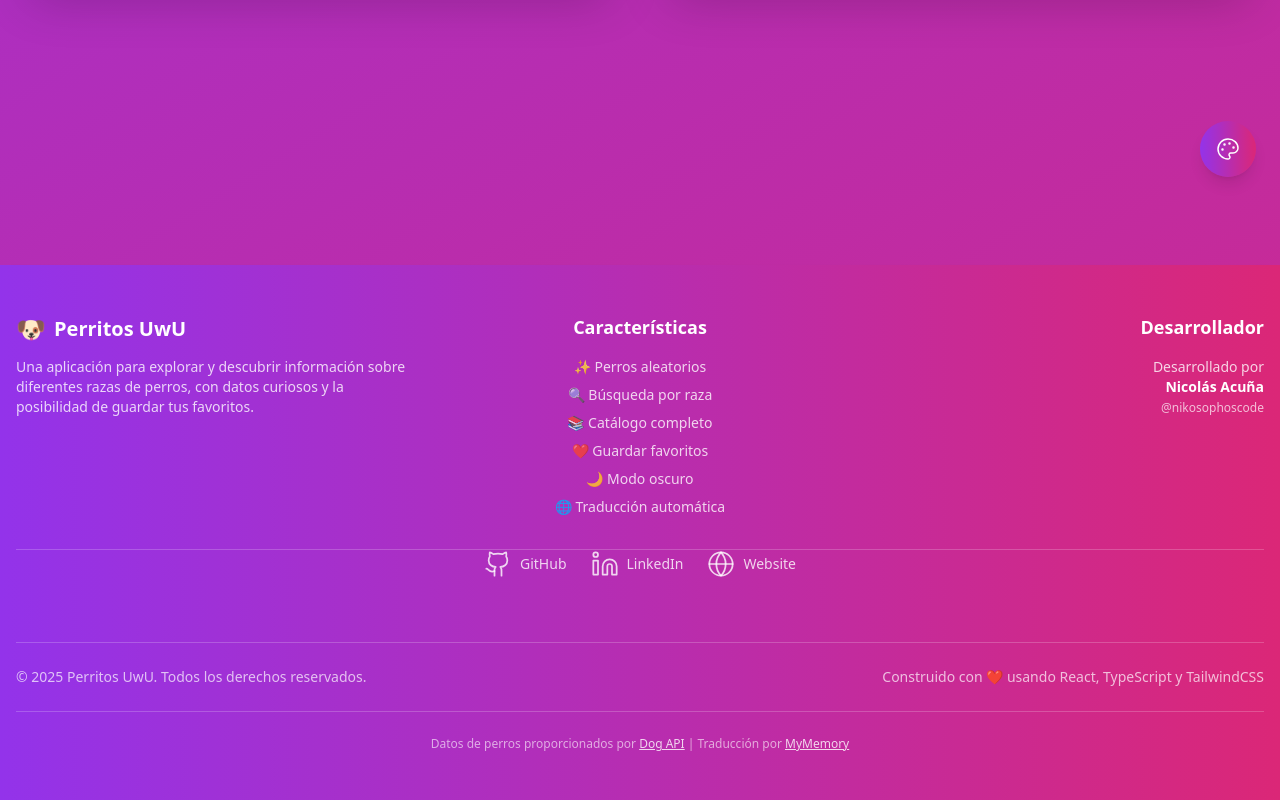
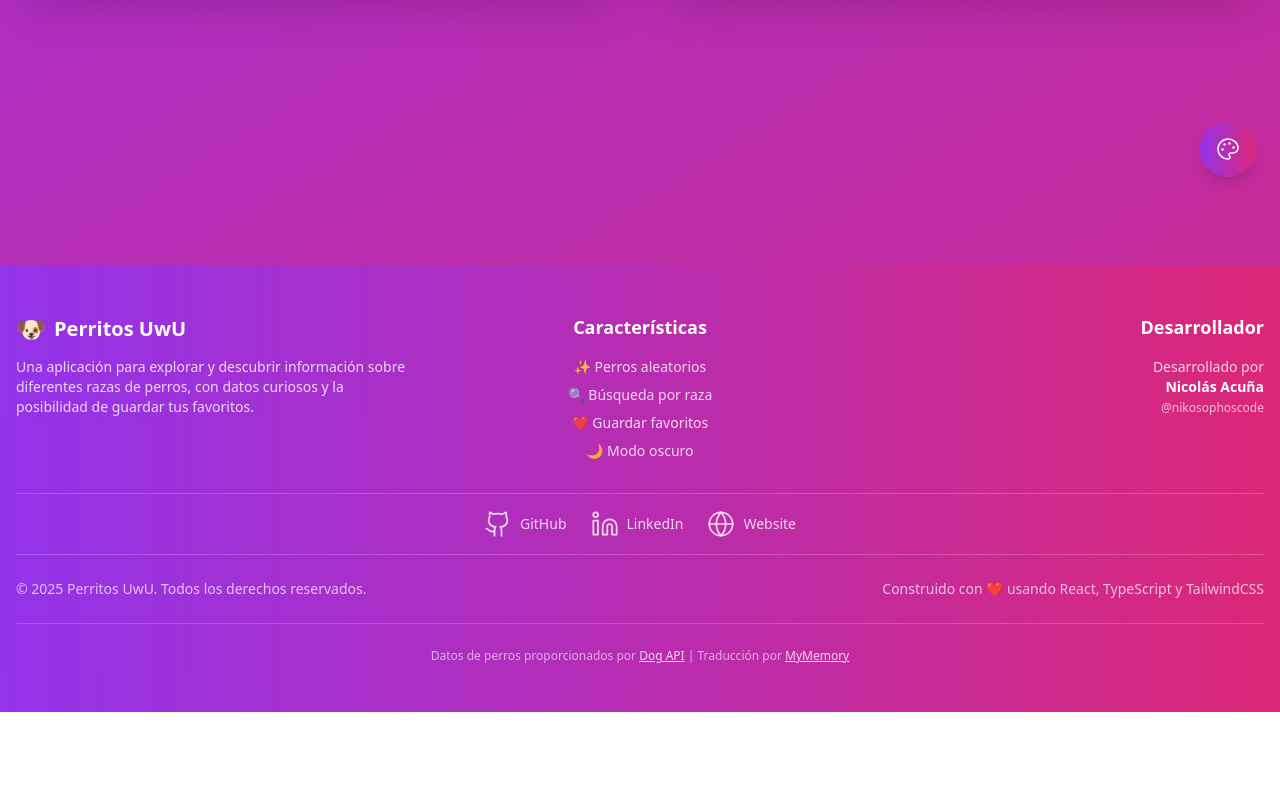
Before and after one commit to NikosophosCode/cute-dogs, a React (Vite) app: page / in a window 1280 px wide. Shown: the part 599-1399 px from the top of the page. After the commit the page ends 1311 px from the top, so only its background shows below. Built offline with nearby package versions, Linux system fonts and the light colour scheme.

Commit message:
bug: corrected padding of social links

```diff
--- a/src/components/Footer.tsx
+++ b/src/components/Footer.tsx
@@ -1,6 +1,6 @@
 import React from 'react';
 import { useTheme } from '../contexts/ThemeContext';
-import { Github, Linkedin, Globe, Heart } from 'lucide-react';
+import { Github, Linkedin, Globe } from 'lucide-react';
 
 export const Footer: React.FC = () => {
   const { theme } = useTheme();
@@ -49,10 +49,8 @@ export const Footer: React.FC = () => {
             <ul className="text-white/80 text-sm space-y-2 text-center">
               <li>✨ Perros aleatorios</li>
               <li>🔍 Búsqueda por raza</li>
-              <li>📚 Catálogo completo</li>
               <li>❤️ Guardar favoritos</li>
               <li>🌙 Modo oscuro</li>
-              <li>🌐 Traducción automática</li>
             </ul>
           </div>
 
@@ -68,7 +66,7 @@ export const Footer: React.FC = () => {
         </div>
 
         {/* Social Links */}
-        <div className="flex justify-center gap-6 mb-8 pb-8 border-t border-white/20">
+        <div className="flex justify-center gap-6 p-4 border-t border-white/20">
           {socialLinks.map((link) => {
             const Icon = link.icon;
             return (
```
